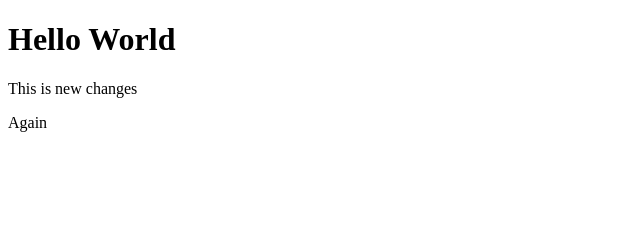
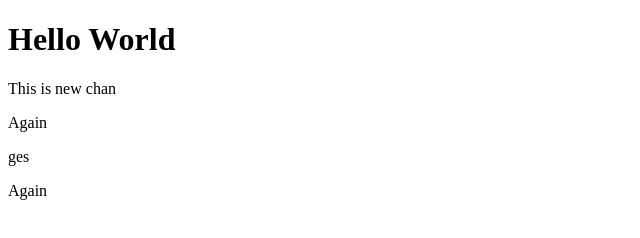
Before and after one commit to btrach228/repository_0, a plain HTML site: page index1.html in a window 1280 px wide. Shown: the full height of the page, 0-640 px from the left. Drawn offline with Linux system fonts and the light colour scheme.

Commit message:
is it work?

```diff
--- a/index1.html
+++ b/index1.html
@@ -9,7 +9,8 @@
 
 <body>
     <h1>Hello World</h1>
-    <p>This is new changes</p>
+    <p>This is new chan <p>Again</p>
+        ges</p>
     <p>Again</p>
 </body>
 
```
